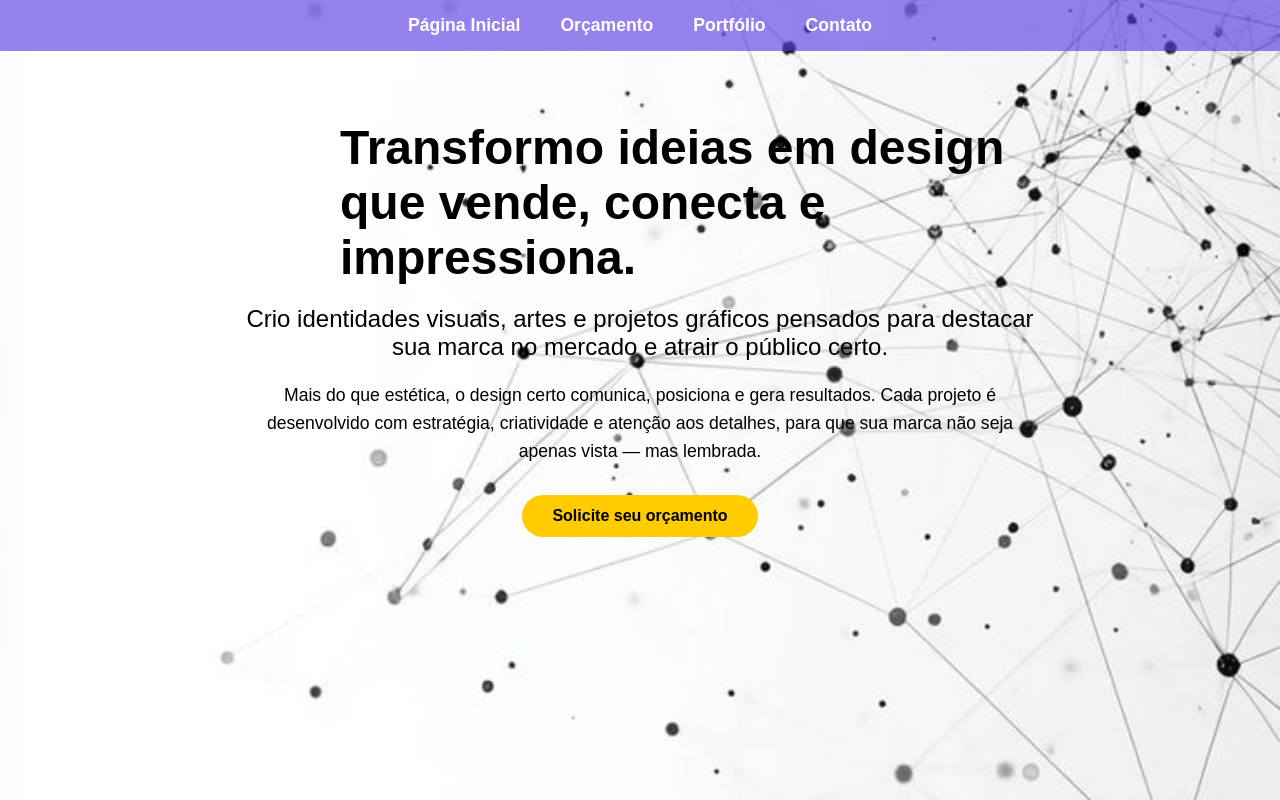
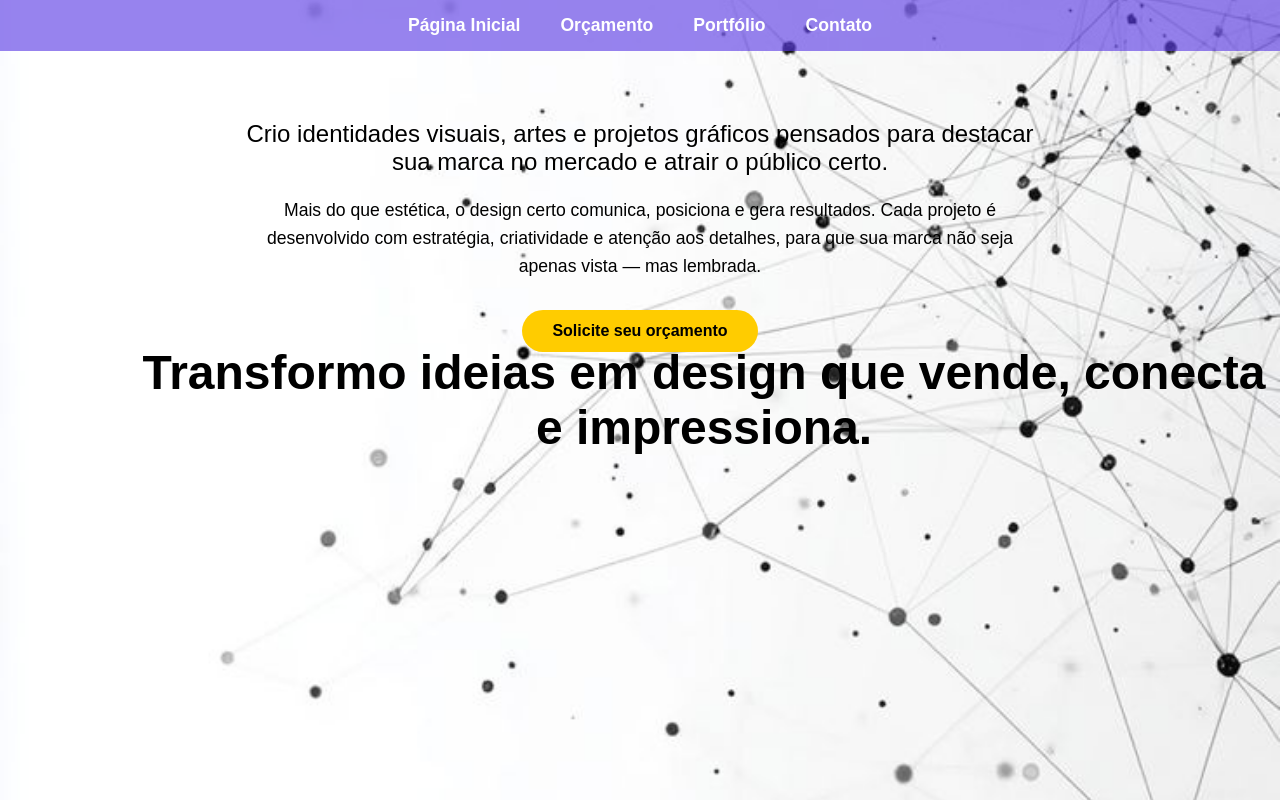
Before and after one commit to BrennoTreggi/landing-page, a plain HTML site: page index.html in a window 1280 px wide. Drawn offline with Linux system fonts and the light colour scheme; a web font is replaced by a local one.

Commit message:
Update styles.css

```diff
--- a/styles.css
+++ b/styles.css
@@ -1,3 +1,8 @@
+
+#inicio {
+    position: relative;
+}
+
 @font-face {
     font-family: 'MinhaFonte';
     src: url('fonts/arialbd.ttf') format('woff2'),
@@ -199,8 +204,10 @@ html {
 .conteudo-inicio h1 {
     color: #000;
     font-size: 3rem;
-    margin-left: 100px;
-    text-align: left;
+    position: absolute;
+    top: 50%;
+    left: 10%;
+    transform: translateY(-50%);
 }
 
 .conteudo-inicio h2 {
```
